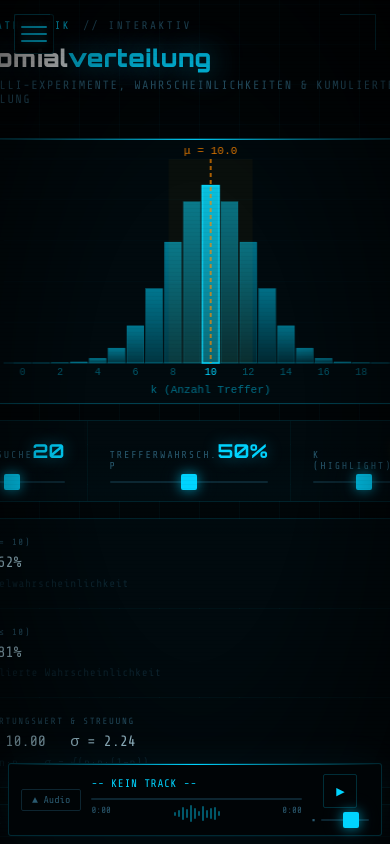
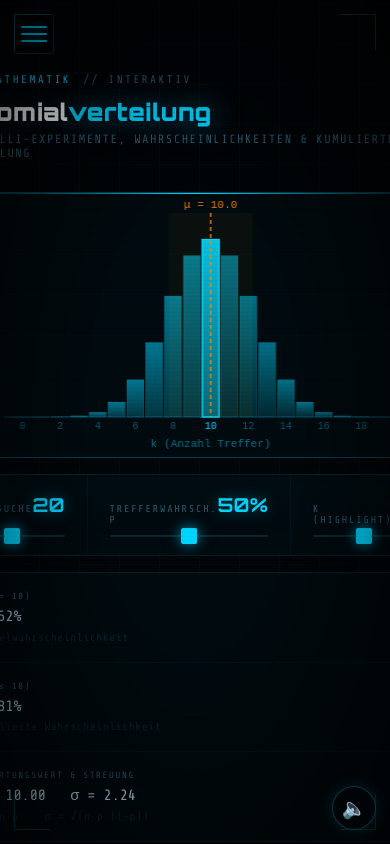
Before and after one commit to mpue/fluxmath, a React app: page /topic/binomialverteilung in a window 390 px wide. Shown: the top 844 px of the page. Built offline with nearby package versions, Linux system fonts and the light colour scheme.

Commit message:
Mobile displays

```diff
--- a/src/components/MusicPlayer.tsx
+++ b/src/components/MusicPlayer.tsx
@@ -11,6 +11,7 @@ function fmtTime(s: number): string {
 
 export const MusicPlayer: React.FC = () => {
   const [, setTick] = useState(0);
+  const [collapsed, setCollapsed] = useState(true);
   const fileRef = useRef<HTMLInputElement>(null);
   const wfRef = useRef<number>(0);
   const wfTimerRef = useRef<ReturnType<typeof setInterval> | null>(null);
@@ -57,7 +58,24 @@ export const MusicPlayer: React.FC = () => {
   };
 
   return (
-    <div id="player">
+    <>
+      {/* Mini toggle button – visible only on mobile when collapsed */}
+      <button
+        className={`player-mini${collapsed ? '' : ' hidden'}`}
+        onClick={() => setCollapsed(false)}
+        aria-label="Musik-Player öffnen"
+      >
+        {state.playing ? '🔊' : '🔈'}
+      </button>
+
+      <div id="player" className={collapsed ? 'mobile-collapsed' : ''}>
+        {/* Close button – visible only on mobile */}
+        <button
+          className="player-close"
+          onClick={() => setCollapsed(true)}
+          aria-label="Player minimieren"
+        >✕</button>
+
         <input
           ref={fileRef}
           type="file"
@@ -108,5 +126,6 @@ export const MusicPlayer: React.FC = () => {
           </div>
         </div>
       </div>
+    </>
   );
 };
--- a/src/styles/global.css
+++ b/src/styles/global.css
@@ -875,9 +875,20 @@ button:active, [role="button"]:active {
   display: none;
 }
 
+/* ── Mobile mini player toggle & close ── */
+.player-mini {
+  display: none;
+}
+.player-close {
+  display: none;
+}
+
 /* Responsive */
 @media (max-width: 640px) {
   .hamburger { display: flex; }
+
+  /* Push content below the fixed hamburger button */
+  .app { padding-top: 54px; max-width: 100%; overflow-x: hidden; }
 
   .nav-overlay {
     display: block;
@@ -931,17 +942,75 @@ button:active, [role="button"]:active {
   body { padding: 1.2rem 0.7rem; }
   h1 { font-size: 24px; }
 
-  .app { max-width: 100%; overflow-x: hidden; }
-
   .exercises-section { padding: 20px 16px; }
   .explanation { padding: 20px 16px; }
   .exercise-card { padding: 16px 14px; }
 
+  /* ── Mini player toggle button ── */
+  .player-mini {
+    display: flex;
+    align-items: center;
+    justify-content: center;
+    position: fixed;
+    bottom: 14px;
+    right: 14px;
+    z-index: 150;
+    width: 44px;
+    height: 44px;
+    border-radius: 50%;
+    border: 1px solid rgba(0,212,255,.25);
+    background: rgba(0,5,7,.92);
+    backdrop-filter: blur(12px);
+    font-size: 20px;
+    cursor: pointer;
+    box-shadow: 0 0 16px rgba(0,212,255,.12);
+    transition: transform .2s, box-shadow .2s;
+  }
+  .player-mini:hover {
+    transform: scale(1.1);
+    box-shadow: 0 0 24px rgba(0,212,255,.25);
+  }
+  .player-mini.hidden {
+    display: none;
+  }
+
+  /* ── Player: collapsed by default on mobile ── */
   #player {
     left: 8px; right: 8px; bottom: 8px;
     min-width: 0; width: auto;
     padding: 10px 12px; gap: 10px;
+    transition: transform .3s cubic-bezier(.22,1,.36,1), opacity .3s;
   }
+  #player.mobile-collapsed {
+    transform: translateY(120%);
+    opacity: 0;
+    pointer-events: none;
+  }
+
+  /* Close button inside player on mobile */
+  .player-close {
+    display: flex;
+    align-items: center;
+    justify-content: center;
+    position: absolute;
+    top: -12px;
+    right: -4px;
+    width: 28px;
+    height: 28px;
+    border-radius: 50%;
+    border: 1px solid rgba(0,212,255,.2);
+    background: rgba(0,5,7,.95);
+    color: var(--muted);
+    font-size: 12px;
+    cursor: pointer;
+    z-index: 5;
+    transition: color .2s, border-color .2s;
+  }
+  .player-close:hover {
+    color: var(--cyan);
+    border-color: var(--cyan);
+  }
+
   #sfxp {
     display: none;
   }
```
Lines whose indentation alone changed are shown as unchanged.
